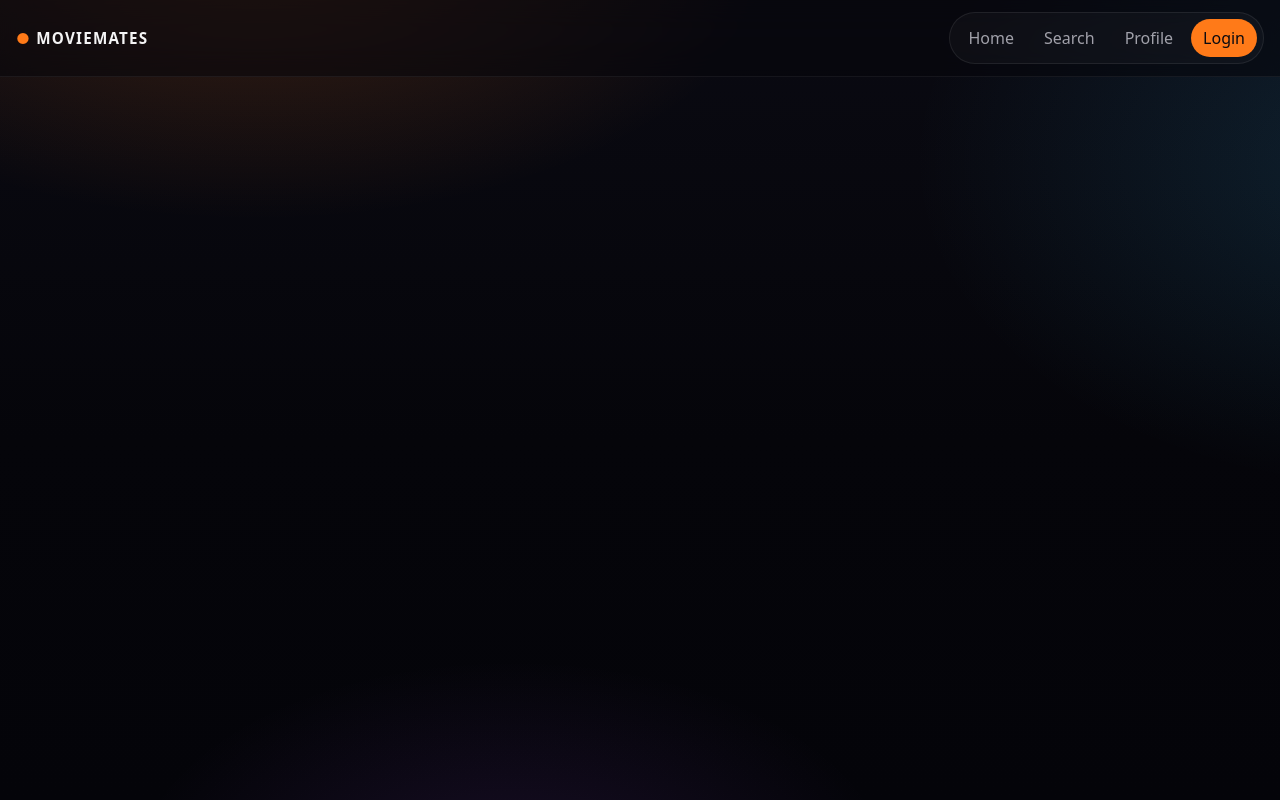
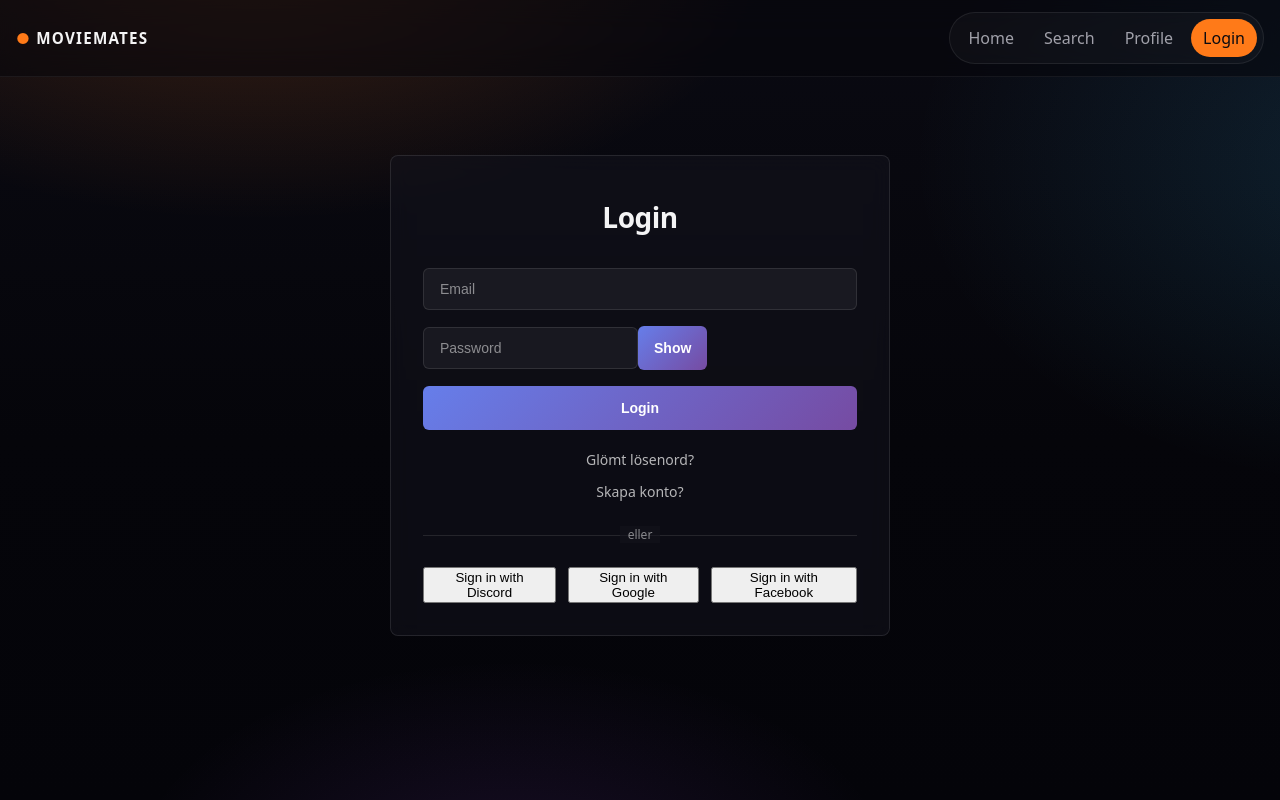
Before and after one commit to juri-chas/MovieMates, a React (Vite) app: page /login in a window 1280 px wide. Built offline with nearby package versions, Linux system fonts and the light colour scheme; no server answers.

Commit message:
Fixing Login and Registerpage

```diff
--- a/package.json
+++ b/package.json
@@ -21,7 +21,7 @@
     "@types/react-dom": "^19.2.3",
     "@vitejs/plugin-react": "^5.1.1",
     "babel-plugin-react-compiler": "^1.0.0",
-    "cypress": "^15.0.0",
+    "cypress": "^15.8.1",
     "eslint": "^9.39.1",
     "eslint-plugin-react-hooks": "^7.0.1",
     "eslint-plugin-react-refresh": "^0.4.24",
--- a/src/App.tsx
+++ b/src/App.tsx
@@ -4,8 +4,8 @@
 import SearchPage from "./pages/SearchPage";
 import { MovieDetailPage } from "./pages/MovieDetailPage";
 import { ProfilePage } from "./pages/ProfilePage";
-// import { LoginPage } from "./pages/LoginPage";
-// import RegisterPage from "./pages/RegisterPage";
+import { LoginPage } from "./pages/LoginPage";
+import { RegisterPage } from "./pages/RegisterPage";
 import { AuthProvider } from "./context/AuthContext";
 
 function App() {
@@ -16,6 +16,8 @@
         <Routes>
           <Route path="/" element={<HomePage />} />
           <Route path="/search" element={<SearchPage />} />
+          <Route path="/login" element={<LoginPage />} />
+          <Route path="/register" element={<RegisterPage />} />
           <Route path="/movie/:id" element={<MovieDetailPage />} />
           <Route path="/profile" element={<ProfilePage />} />
         </Routes>
--- a/src/components/PasswordInput.tsx
+++ b/src/components/PasswordInput.tsx
@@ -2,10 +2,11 @@
 type Props = {
   value: string;
   onChange: (v: string) => void;
+  placeholder?: string;
 };
 
 
-export const PasswordInput = ({ value, onChange }: Props) => {
+export const PasswordInput = ({ value, onChange, placeholder = "Password" }: Props) => {
   const [show, setShow] = useState(false);
 
   return (
@@ -14,6 +15,7 @@
         type={show ? "text" : "password"}
         value={value}
         onChange={(e) => onChange(e.target.value)}
+        placeholder={placeholder}
       />
       <button type="button" onClick={() => setShow(!show)}>
         {show ? "Hide" : "Show"}
--- a/src/main.tsx
+++ b/src/main.tsx
@@ -5,16 +5,16 @@
 
 
 import App from "./App.tsx";
-import {AuthContext } from "./context/AuthContext.tsx";
+import { AuthProvider } from "./context/AuthContext.tsx";
 
-const authValue = { user: null, login: () => {}, logout: () => {} }; // shape must match AuthContextType
+// Use AuthProvider instead of manual context value
 
 createRoot(document.getElementById("root")!).render(
   <StrictMode>
     <BrowserRouter>
-      <AuthContext.Provider value={authValue}>
+      <AuthProvider>
         <App />
-      </AuthContext.Provider>
+      </AuthProvider>
     </BrowserRouter>
   </StrictMode>
 );
--- a/src/pages/RegisterPage.tsx
+++ b/src/pages/RegisterPage.tsx
@@ -59,7 +59,6 @@
         <PasswordInput
           value={formData.password}
           onChange={(v) => setFormData((prev) => ({ ...prev, password: v }))}
-          placeholder="Password"
         />
 
         <button type="submit" disabled={loading}>
```
Also changed, not shown: index.html (+0 -1 lines), 1 other file (tests, documents, lock files or other folders).
